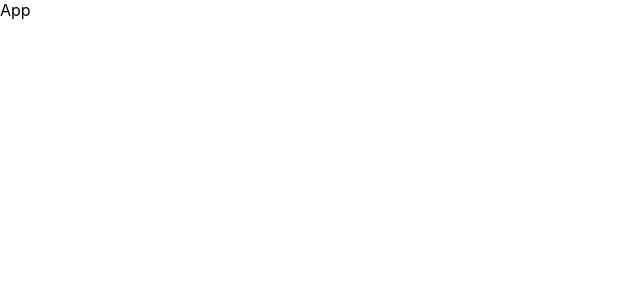
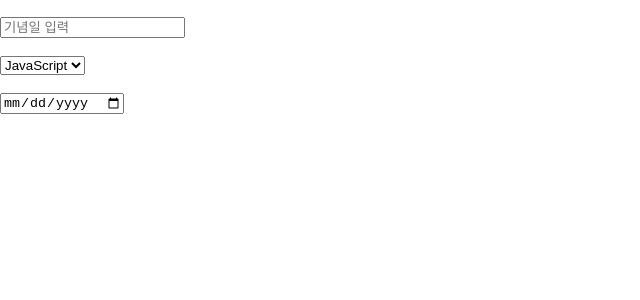
Before and after one commit to zook0320/d-day, a React (Create React App) app: page / in a window 1280 px wide. Shown: the top 300 px of the page, without its empty margins (0-640 px from the left). Built offline with nearby package versions, Linux system fonts and the light colour scheme.

Commit message:
Feat: develop 병합 전 커밋

```diff
--- a/src/App.jsx
+++ b/src/App.jsx
@@ -1,7 +1,12 @@
 import React from "react";
+import Modal from "./Modal";
 
 function App() {
-  return <div>App</div>;
+  return (
+    <div>
+      <Modal />
+    </div>
+  );
 }
 
 export default App;
--- a/src/Modal.jsx
+++ b/src/Modal.jsx
@@ -4,18 +4,18 @@ function Modal() {
   return (
     <div>
       <form>
-        <input type="text" />
-        <select name="languages" id="lang">
-          <option value="javascript">JavaScript</option>
-          <option value="php">PHP</option>
-          <option value="java">Java</option>
-          <option value="golang">Golang</option>
-          <option value="python">Python</option>
-          <option value="c#">C#</option>
-          <option value="C++">C++</option>
-          <option value="erlang">Erlang</option>
-        </select>
-        <input type="date" />
+        <p>
+          <input type="text" placeholder="기념일 입력" />
+        </p>
+        <p>
+          <select name="" id="lang">
+            <option value="javascript">JavaScript</option>
+            <option value="php">PHP</option>
+          </select>
+        </p>
+        <p>
+          <input type="date" />
+        </p>
       </form>
     </div>
   );
```
